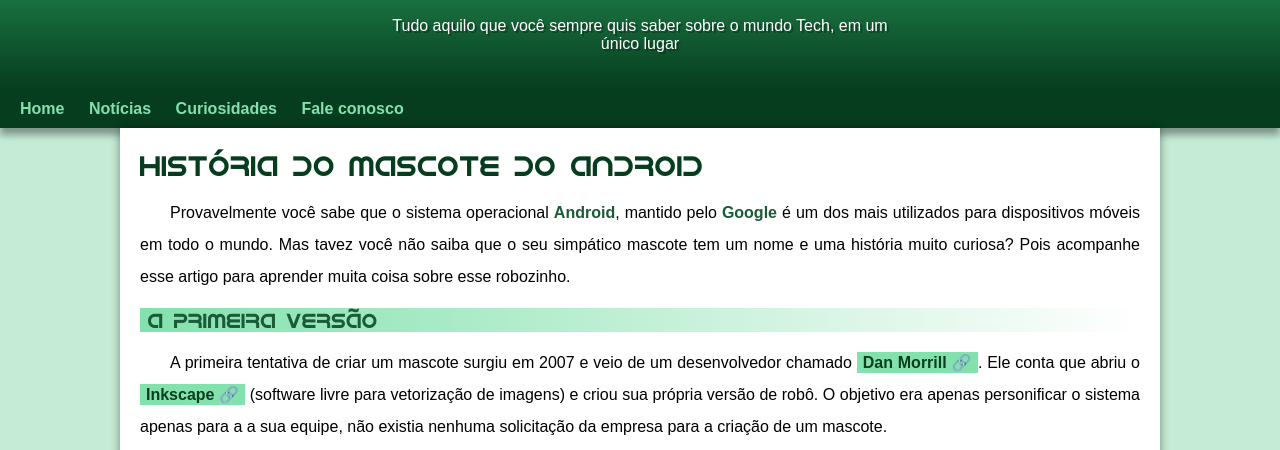
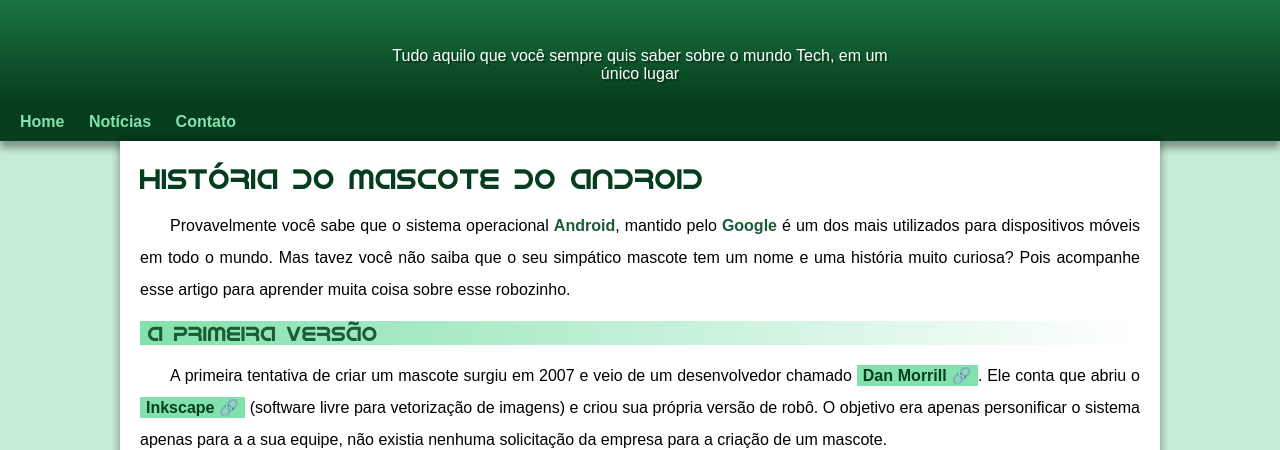
Before and after one commit to j-dutra/projeto-android, a plain HTML site: page index.html in a window 1280 px wide. Shown: the part 100-550 px from the top of the page. Drawn offline with Linux system fonts and the light colour scheme.

Commit message:
problema de padding corrigido

```diff
--- a/index.html
+++ b/index.html
@@ -17,8 +17,7 @@
         <nav>
             <a href="#">Home</a>
             <a href="#">Notícias</a>
-            <a href="#">Curiosidades</a>
-            <a href="#">Fale conosco</a>
+            <a href="#">Contato</a>
         </nav>
 
         <main>
--- a/style/style.css
+++ b/style/style.css
@@ -52,7 +52,7 @@ header > h1 {
     font-size: 3em;
     font-weight: normal;
     color: white;
-    margin-bottom: 20px;
+    margin-bottom: 50px;
     text-shadow: 2px 2px 0px rgba(0, 0, 0, 0.267);
 }
 
@@ -64,7 +64,7 @@ header > p {
     padding-right: 10px;
     padding-left: 10px;
     margin: auto;
-    margin-bottom: 20px;
+    padding-bottom: 20px;
     text-shadow: 2px 2px 0px rgba(0, 0, 0, 0.315);
 }
 
```
